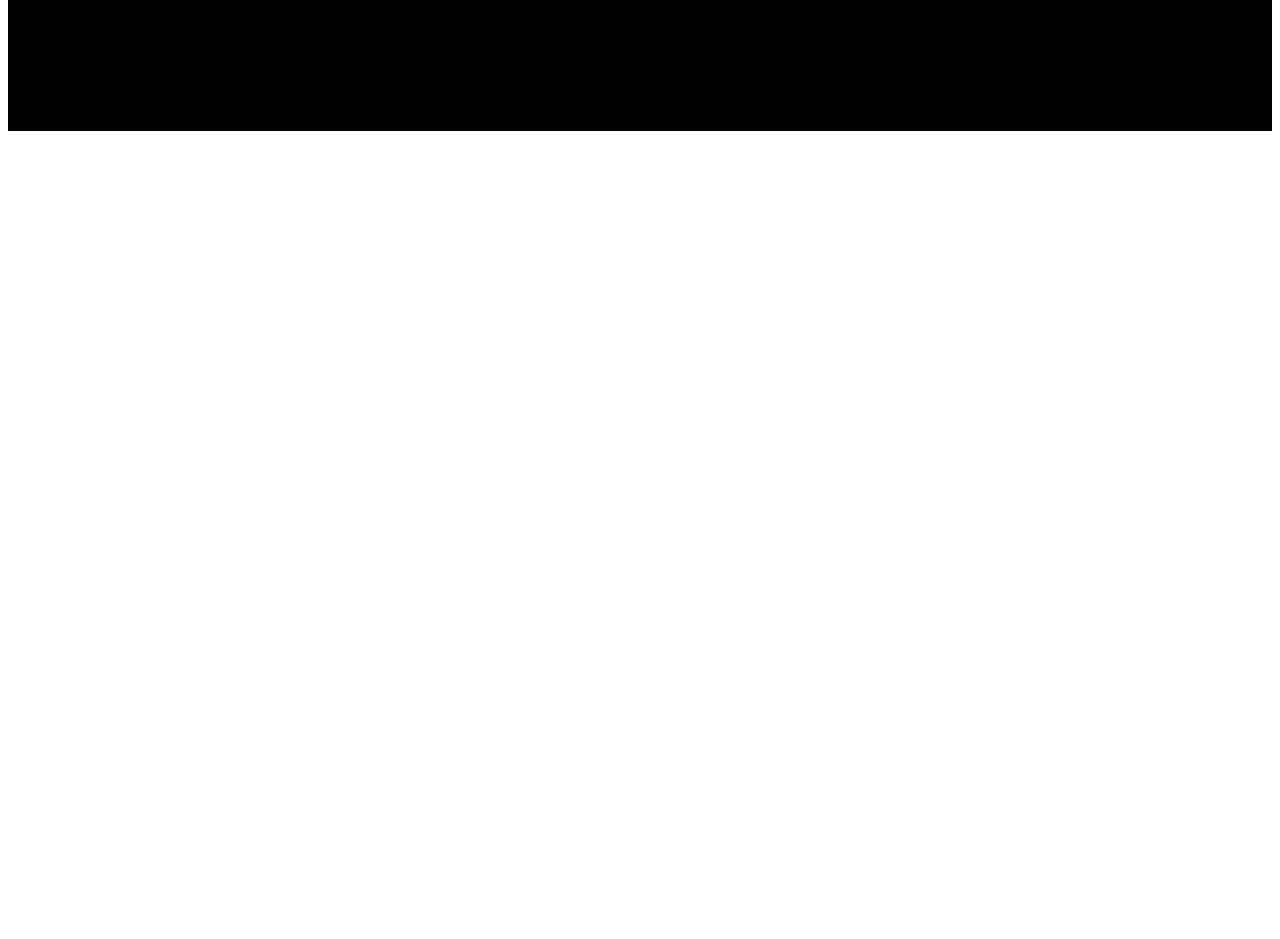
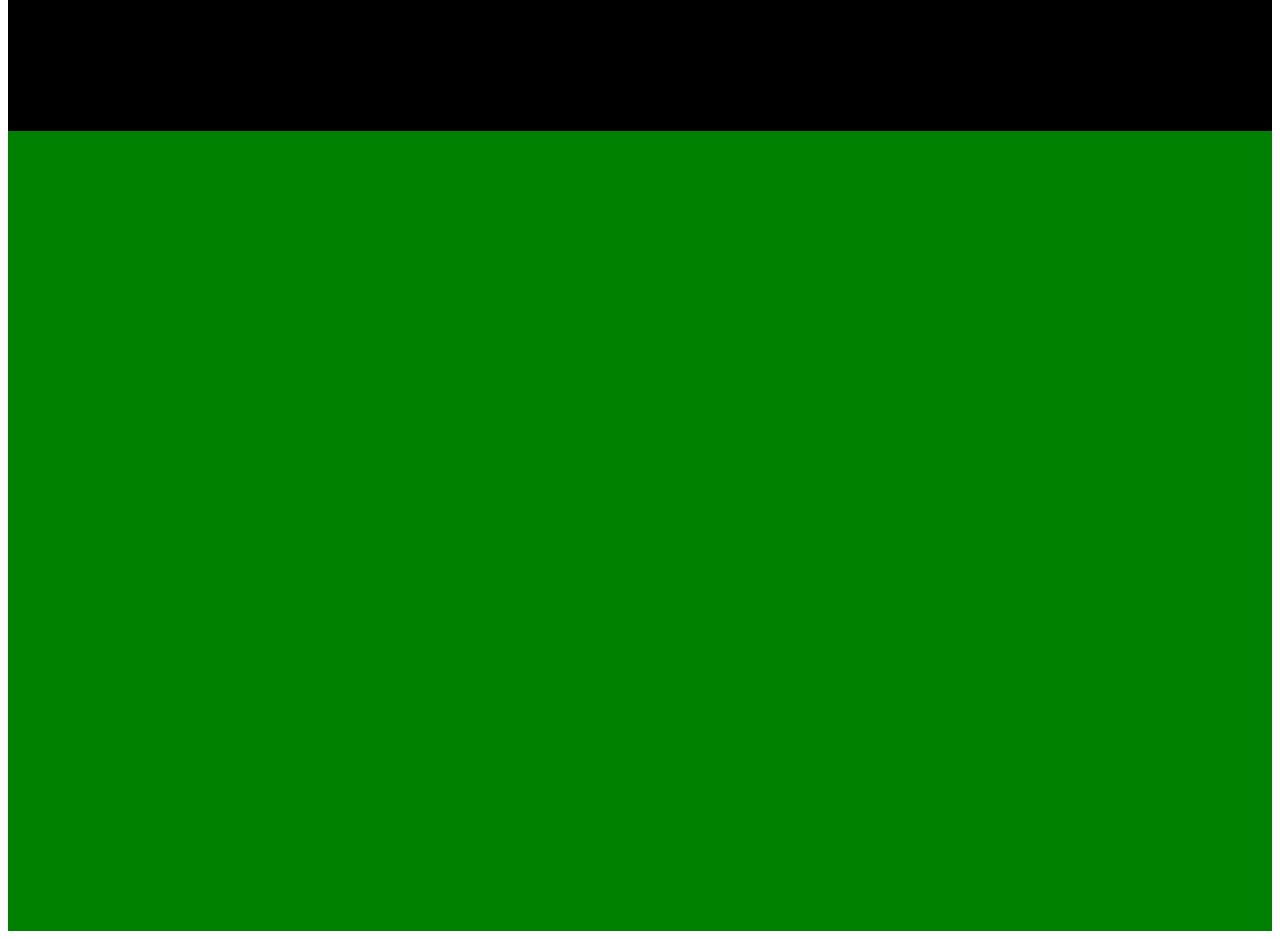
Before and after one commit to TheRealOGLoc/framer-motion-ts, a React (Vite) app: page / in a window 1280 px wide. Shown: the part 2440-3379 px from the top of the page. Before the commit the page ends 2579 px from the top, so only its background shows below. Built offline with nearby package versions, Linux system fonts and the light colour scheme.

Commit message:
Finished the view based animation

```diff
--- a/src/components/ViewBasedAnimation/ViewBasedAnimation.tsx
+++ b/src/components/ViewBasedAnimation/ViewBasedAnimation.tsx
@@ -1,7 +1,15 @@
-import React from 'react'
-import { motion } from 'framer-motion'
+import React, { useEffect, useRef } from 'react'
+import { motion, useInView } from 'framer-motion'
 
 export default function ViewBasedAnimation() {
+
+  const ref = useRef(null)   // add the ref to the target div
+  const isInView = useInView(ref, { once: true })   // use the useInView to detect if it is in view
+
+  useEffect(() => {
+    console.log("is in view", isInView)
+  }, [isInView])
+
   return (
     <div>
       <div style={{height: "150vh"}} />
@@ -11,6 +19,14 @@ export default function ViewBasedAnimation() {
         whileInView={{opacity: 1}}
         transition={{duration: 1}}
       />
+      <div
+      ref={ref}  // add the target ref in here
+      style={{
+        height: "100vh",
+        background: isInView ? "green" : "blue" ,
+        transition: "1s background"
+      }}
+      />
     </div>
   )
 }
```
